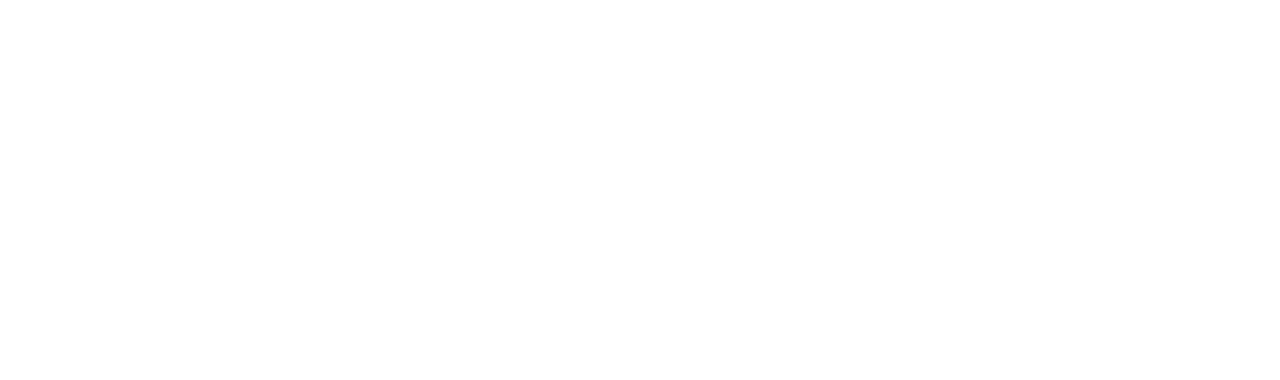
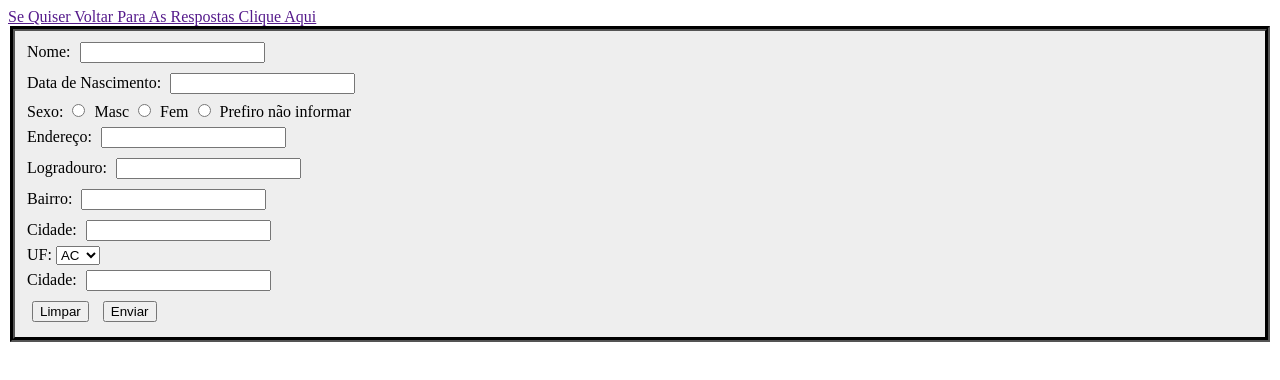
Before and after one commit to PortoDaniel/FormCollegeHTML, a plain HTML site: page Formulario.html in a window 1280 px wide. Drawn offline with Linux system fonts and the light colour scheme.

Commit message:
Update Formulario.html

```diff
--- a/Formulario.html
+++ b/Formulario.html
@@ -9,12 +9,7 @@
     <style>
         fieldset {
             background-color: #eeeeee;
-}
-
-legend {
-  background-color: gray;
-  color: white;
-  padding: 5px 10px;
+            border-width: 5px; border-color: black;
         }
 
         input {
@@ -22,5 +17,68 @@ input {
         }
     </style>
 </head>
+
 <body>
-</head>
+    <a href=""> Se Quiser Voltar Para As Respostas Clique Aqui </a>
+    <form>
+        <fieldset>
+            <label>Nome:</label>
+            <input type="text" id="fname" name="fname"></input><br>
+            <label>Data de Nascimento:</label>
+            <input type="text" id="fname" name="fname"></input><br>
+            <label>Sexo:</label>
+            <input type="radio" id="fname" name="fname" value="Masc"></input>
+            <label>Masc</label>
+            <input type="radio" id="fname" name="fname" value="Fem"></input>
+            <label>Fem</label>
+            <input type="radio" id="fname" name="fname" value="Prefiro não informar"></input>
+            <label>Prefiro não informar</label>
+            <br>
+            <label>Endereço:</label>
+            <input type="text" id="fname" name="fname"></input><br>
+            <label>Logradouro:</label>
+            <input type="text" id="fname" name="fname"></input><br>
+            <label>Bairro:</label>
+            <input type="text" id="fname" name="fname"></input><br>
+            <label>Cidade:</label>
+            <input type="text" id="fname" name="fname"></input><br>
+            <label for="cars">UF:</label>
+            <select id="cars" name="cars">
+                <option value="Acre">AC</option>
+                <option value="Alagoas">AL</option>
+                <option value="Amazonas">AM</option>
+                <option value="Amapá">AP</option>
+                <option value="Bahia">BA</option>
+                <option value="Ceará">CE</option>
+                <option value="Distrito Federal">DF</option>
+                <option value="Espírito Santo">ES</option>
+                <option value="Goías">GO</option>
+                <option value="Maranhão">MA</option>
+                <option value="Minas Gerais">MG</option>
+                <option value="Mato Grosso do Sul">MS</option>
+                <option value="Mato Grosso">MT</option>
+                <option value="Pará">PA</option>
+                <option value="Paraíba">PB</option>
+                <option value="Pernambuco">PE</option>
+                <option value="Piauí">PI</option>
+                <option value="Paraná">PR</option>
+                <option value="Rio de Janeiro">RJ</option>
+                <option value="Rio Grande do Norte">RN</option>
+                <option value="Rondônia">RO</option>
+                <option value="Roraima">RR</option>
+                <option value="Rio Grande do Sul">RS</option>
+                <option value="Santa Catarina">SC</option>
+                <option value="Sergipe">SE</option>
+                <option value="São Paulo">SP</option>
+                <option value="Tocantins">TO</option>
+            </select>
+            <br>
+            <label>Cidade:</label>
+            <input type="text" id="fname" name="fname"></input><br>
+            <input type="button" onclick="alert('Preencha o Formulário!')" value="Limpar">
+            <input type="button" onclick="alert('Formulário enviado com sucesso!')" value="Enviar">
+        </fieldset>
+    </form>
+</body>
+
+</html>
```
Lines whose indentation alone changed are shown as unchanged.
